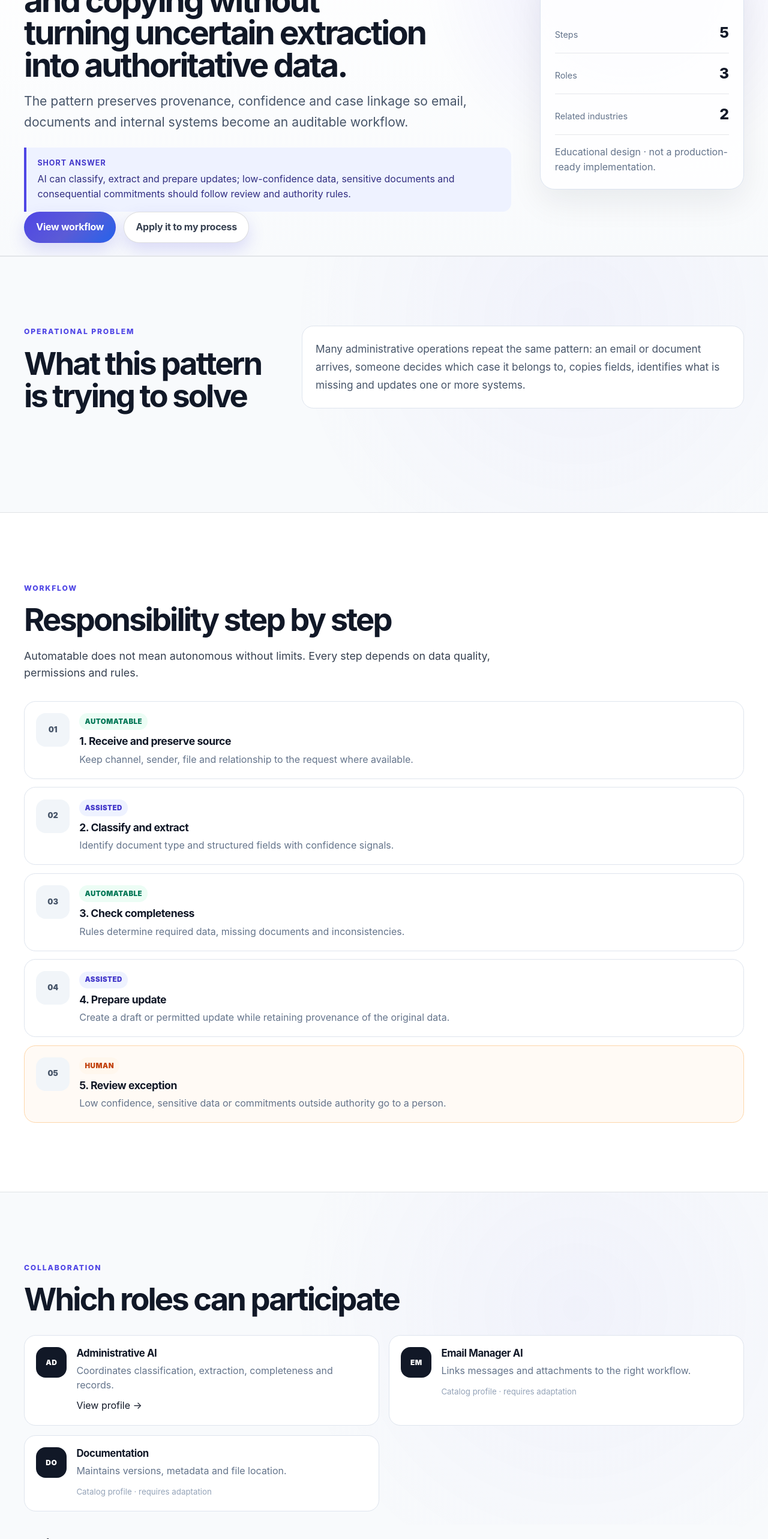
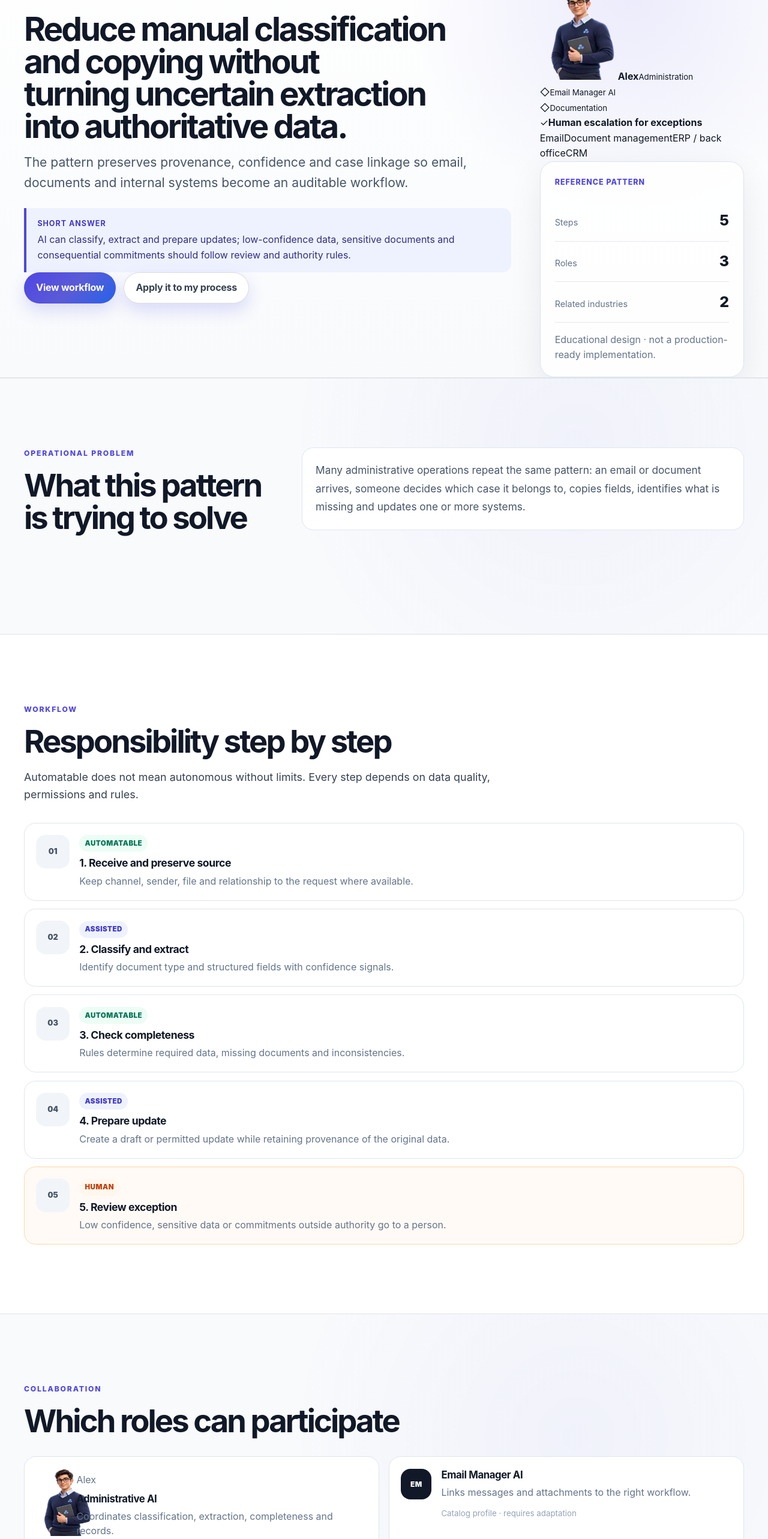
Before and after one commit to Emmakex/ia-empleado-web, a Next.js app: page /en/use-cases/administrative-documentation in a window 1280 px wide. Shown: the part 234-2800 px from the top of the page at 60% size. Built offline with nearby package versions, Linux system fonts and the light colour scheme.

Commit message:
feat: apply branded process scenes to use-case details

```diff
--- a/components/use-case-detail-page.tsx
+++ b/components/use-case-detail-page.tsx
@@ -2,6 +2,7 @@ import Link from "next/link";
 import type { Locale } from "../lib/i18n";
 import { getDictionary, localeHref } from "../lib/i18n";
 import { employeeDetailPath } from "../lib/employee-content-engine";
+import { getBrandCharacterByEmployeeKey } from "../lib/brand-characters";
 import { getTeamRecords, teamDetailPath } from "../lib/team-content-engine";
 import {
   sectorDetailPath,
@@ -12,6 +13,7 @@ import {
 } from "../lib/sector-use-cases";
 import { processAnalyzerPath } from "../lib/process-analyzer";
 import { roiEstimatorPath } from "../lib/roi-estimator";
+import { BrandContextScene } from "./brand-context-scene";
 import { SiteFooter } from "./site-footer";
 import { SiteHeader } from "./site-header";
 
@@ -66,8 +68,8 @@ export function UseCaseDetailPage({ locale, record }: Props) {
     <>
       <a className="skip-link" href="#contenido">{locale === "es" ? "Saltar al contenido" : "Skip to content"}</a>
       <SiteHeader locale={locale} dictionary={dictionary} alternateHref={alternate} />
-      <main id="contenido" className="sector-cluster-page">
-        <section className="use-case-detail-hero section-shell">
+      <main id="contenido" className="sector-cluster-page brand-sector-cluster-page">
+        <section className="use-case-detail-hero section-shell brand-use-case-detail-hero" data-use-case={record.key}>
           <div className="container sector-detail-hero-grid">
             <div>
               <nav className="breadcrumbs" aria-label={locale === "es" ? "Migas de pan" : "Breadcrumbs"}>
@@ -86,7 +88,18 @@ export function UseCaseDetailPage({ locale, record }: Props) {
                 <Link className="button button-ghost" href={processAnalyzerPath(locale)}>{locale === "es" ? "Aplicarlo a mi proceso" : "Apply it to my process"}</Link>
               </div>
             </div>
-            <aside className="sector-detail-summary">
+            <div className="brand-sector-detail-visual">
+              <BrandContextScene
+                locale={locale}
+                kind="use-case"
+                contextKey={record.key}
+                eyebrow={record.eyebrow[locale]}
+                title={record.title[locale]}
+                roles={record.roles[locale]}
+                systems={record.systems[locale]}
+                humanLabel={locale === "es" ? "Escalado humano en excepciones" : "Human escalation for exceptions"}
+              />
+              <aside className="sector-detail-summary brand-sector-summary">
                 <span className="sector-summary-kicker">{locale === "es" ? "Patrón de referencia" : "Reference pattern"}</span>
                 <dl>
                   <div><dt>{locale === "es" ? "Pasos" : "Steps"}</dt><dd>{record.steps[locale].length}</dd></div>
@@ -95,6 +108,7 @@ export function UseCaseDetailPage({ locale, record }: Props) {
                 </dl>
                 <p>{locale === "es" ? "Diseño educativo · no representa una implantación lista para producción." : "Educational design · not a production-ready implementation."}</p>
               </aside>
+            </div>
           </div>
         </section>
 
@@ -115,7 +129,7 @@ export function UseCaseDetailPage({ locale, record }: Props) {
               <h2 id="use-case-flow-title">{locale === "es" ? "Responsabilidad paso a paso" : "Responsibility step by step"}</h2>
               <p>{locale === "es" ? "Automatizable no significa autónomo sin límites. Cada paso depende de calidad de datos, permisos y reglas." : "Automatable does not mean autonomous without limits. Every step depends on data quality, permissions and rules."}</p>
             </div>
-            <ol className="use-case-flow-list">
+            <ol className="use-case-flow-list brand-use-case-flow-list">
               {record.steps[locale].map((step, index) => (
                 <li key={step.title} className={`use-case-flow-step mode-${step.mode}`}>
                   <span className="use-case-step-number">{String(index + 1).padStart(2, "0")}</span>
@@ -133,12 +147,24 @@ export function UseCaseDetailPage({ locale, record }: Props) {
               <h2 id="use-case-roles-title">{locale === "es" ? "Qué roles pueden intervenir" : "Which roles can participate"}</h2>
             </div>
             <div className="sector-role-grid">
-              {record.roles[locale].map((role) => (
-                <article className="sector-role-card" key={role.name}>
+              {record.roles[locale].map((role) => {
+                const character = role.employeeKey ? getBrandCharacterByEmployeeKey(role.employeeKey, locale) : undefined;
+                return (
+                  <article className={`sector-role-card${character ? " has-brand-character" : ""}`} key={role.name}>
+                    {character ? (
+                      <span className="sector-role-character" data-accent={character.accent} aria-hidden="true"><img src={character.asset} alt="" width={96} height={112} /></span>
+                    ) : (
                       <span className="sector-role-mark" aria-hidden="true">{role.name.slice(0, 2).toUpperCase()}</span>
-                  <div><h3>{role.name}</h3><p>{role.contribution}</p>{role.employeeKey ? <Link className="text-link" href={employeeDetailPath(role.employeeKey, locale)}>{locale === "es" ? "Ver perfil" : "View profile"} <span aria-hidden="true">→</span></Link> : <small>{locale === "es" ? "Perfil de catálogo · requiere adaptación" : "Catalog profile · requires adaptation"}</small>}</div>
+                    )}
+                    <div>
+                      {character && <p className="sector-role-character-name">{character.name}</p>}
+                      <h3>{role.name}</h3>
+                      <p>{role.contribution}</p>
+                      {role.employeeKey ? <Link className="text-link" href={employeeDetailPath(role.employeeKey, locale)}>{locale === "es" ? "Ver perfil" : "View profile"} <span aria-hidden="true">→</span></Link> : <small>{locale === "es" ? "Perfil de catálogo · requiere adaptación" : "Catalog profile · requires adaptation"}</small>}
+                    </div>
                   </article>
-              ))}
+                );
+              })}
             </div>
             <div className="sector-reference-teams">
               <strong>{locale === "es" ? "Equipos de referencia" : "Reference teams"}</strong>
```
Lines whose indentation alone changed are shown as unchanged.
